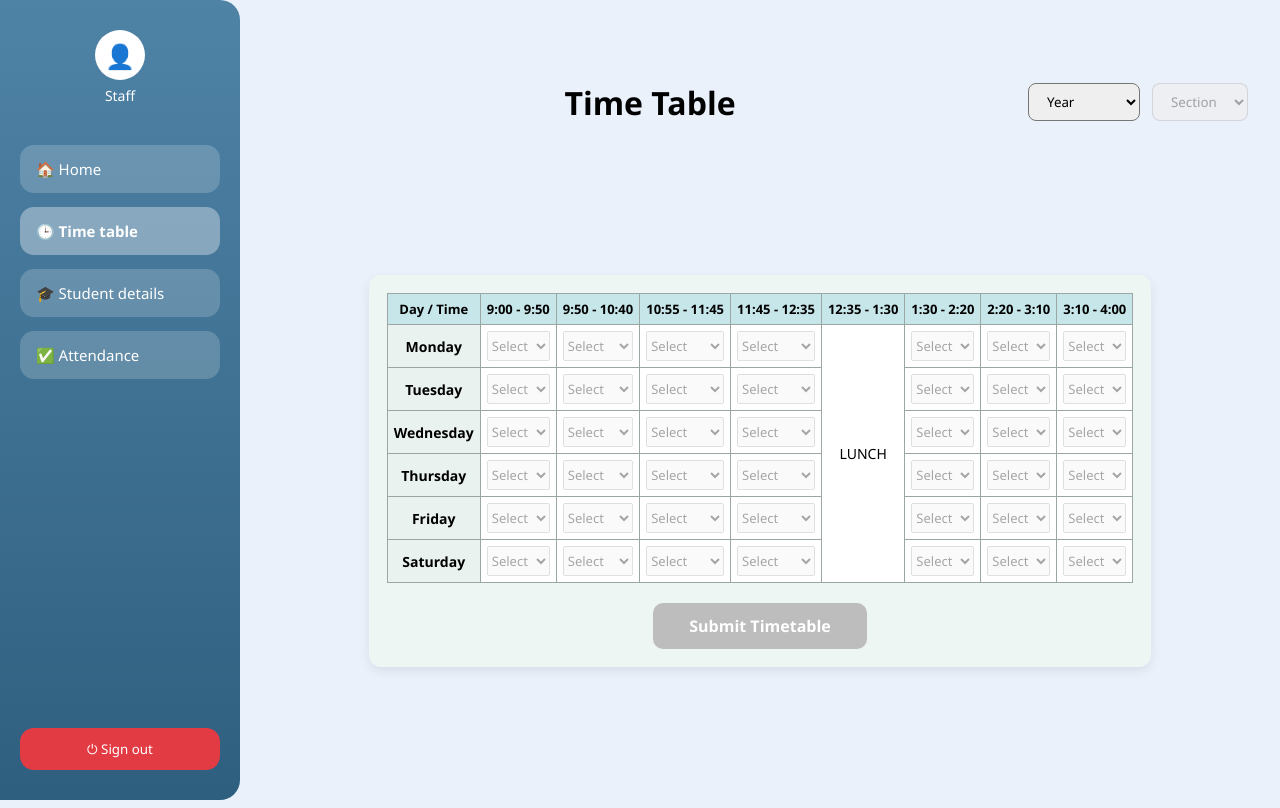
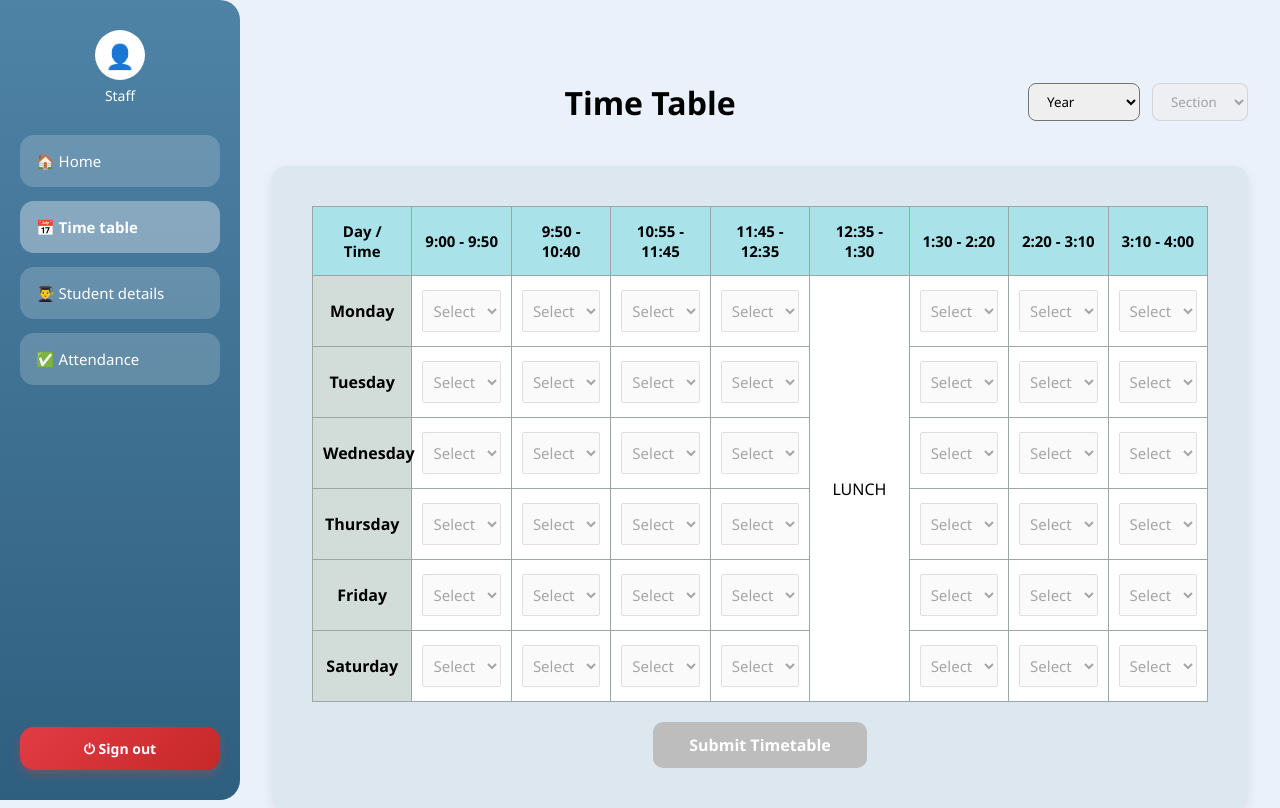
Before and after one commit to Dakshinya-mohanRaj/Staffpage, a React (Vite) app: page /timetable in a window 1280 px wide. Built offline with nearby package versions, Linux system fonts and the light colour scheme.

Commit message:
Refactor Timetable type and improve styles

```diff
--- a/src/pages/Timetable.tsx
+++ b/src/pages/Timetable.tsx
@@ -86,23 +86,22 @@ const yearSections: Record<string, string[]> = {
   "IV th Year": ["A", "B"],
 };
 
-type Timetable = Record<Day, string[]>;
+type TimetableType = Record<Day, string[]>;
 
-const createEmptyTimetable = (): Timetable =>
+const createEmptyTimetable = (): TimetableType =>
   days.reduce((acc, day) => {
     acc[day] = Array(periods.length).fill("");
     return acc;
-  }, {} as Timetable);
+  }, {} as TimetableType);
 
 const Timetable = () => {
   const navigate = useNavigate();
 
   const [year, setYear] = useState("");
   const [section, setSection] = useState("");
-  const [timetable, setTimetable] = useState<Timetable>(
+  const [timetable, setTimetable] = useState<TimetableType>(
     createEmptyTimetable()
   );
-
   const [showProfile, setShowProfile] = useState(false);
 
   const editable = year && section;
@@ -151,6 +150,8 @@ const Timetable = () => {
           justify-content: space-between;
           border-radius: 0 20px 20px 0;
           color: white;
+          position: relative;
+          z-index: 1000;
         }
 
         /* PROFILE */
@@ -159,7 +160,7 @@ const Timetable = () => {
           display: flex;
           flex-direction: column;
           align-items: center;
-          margin-bottom: 40px;
+          margin-bottom: 30px;
         }
 
         .profile-icon {
@@ -201,16 +202,14 @@ const Timetable = () => {
 
         /* NAV */
         .nav-wrapper {
+          margin-top: 20px;
           transition: margin-top 0.12s ease-out;
         }
 
-        .nav-wrapper.nav-shift {
-          margin-top: 140px; /* 🔥 HOME full-aa keela pogum */
-        }
 
         .nav-item {
           background: rgba(255,255,255,0.18);
-          padding: 14px 16px;
+          padding: 16px 16px;
           margin-bottom: 14px;
           border-radius: 14px;
           cursor: pointer;
@@ -277,13 +276,14 @@ const Timetable = () => {
         }
 
         .timetable-card {
-          background: #eef6f3;
-          padding: 18px;
-          border-radius: 12px;
+          background: rgba(189, 205, 213, 0.31);
+          padding: 40px;
+          border-radius: 14px;
           box-shadow: 0 4px 12px rgba(0,0,0,0.08);
         }
 
         table {
+          width: 100%;
           border-collapse: collapse;
           table-layout: fixed;
           background: white;
@@ -291,31 +291,55 @@ const Timetable = () => {
 
         th, td {
           border: 1px solid #9aa7a3;
-          padding: 6px;
+          padding: 14px 10px;
           text-align: center;
-          font-size: 14px;
+          font-size: 16px;
         }
 
         th {
-          background: #c7e6ea;
-          font-size: 13px;
+          background: rgb(170, 226, 234);
+          font-size: 15px;
         }
 
         td.day {
           font-weight: bold;
-          background: #e9f2ef;
-          min-width: 90px;
+          background: rgba(156, 178, 171, 0.45);
+          min-width: 130px;
         }
 
         select.period {
           width: 100%;
-          height: 30px;
-          font-size: 13px;
+          height: 42px;
+          font-size: 15px;
+          padding: 6px;
         }
+          .logout {
+  background: linear-gradient(135deg, #e23b44, #c62828);
+  border: none;
+  padding: 12px 16px;
+  border-radius: 14px;
+  color: white;
+  font-size: 14px;
+  font-weight: 600;
+  cursor: pointer;
+  transition: all 0.25s ease;
+  box-shadow: 0 4px 10px rgba(226, 59, 68, 0.35);
+}
+
+.logout:hover {
+  background: linear-gradient(135deg, #ff5252, #d32f2f);
+  transform: translateY(-2px);
+  box-shadow: 0 6px 14px rgba(226, 59, 68, 0.5);
+}
+
+.logout:active {
+  transform: translateY(0);
+  box-shadow: 0 3px 8px rgba(226, 59, 68, 0.4);
+}
+
       `}</style>
 
       <div className="page">
-        {/* SIDEBAR */}
         <aside className="sidebar">
           <div>
             <div className="profile">
@@ -341,9 +365,22 @@ const Timetable = () => {
               <div className="nav-item" onClick={() => navigate("/dashboard")}>
                 🏠 Home
               </div>
-              <div className="nav-item active">🕒 Time table</div>
-              <div className="nav-item">🎓 Student details</div>
-              <div className="nav-item">✅ Attendance</div>
+
+              <div className="nav-item active">📅 Time table</div>
+
+              <div
+                className="nav-item"
+                onClick={() => navigate("/students")}
+              >
+                👨‍🎓 Student details
+              </div>
+
+              <div
+                className="nav-item"
+                onClick={() => navigate("/Attendance")}
+              >
+                ✅ Attendance
+              </div>
             </div>
           </div>
 
@@ -352,7 +389,6 @@ const Timetable = () => {
           </button>
         </aside>
 
-        {/* MAIN */}
         <main className="main">
           <div className="top">
             <h2>Time Table</h2>
```
